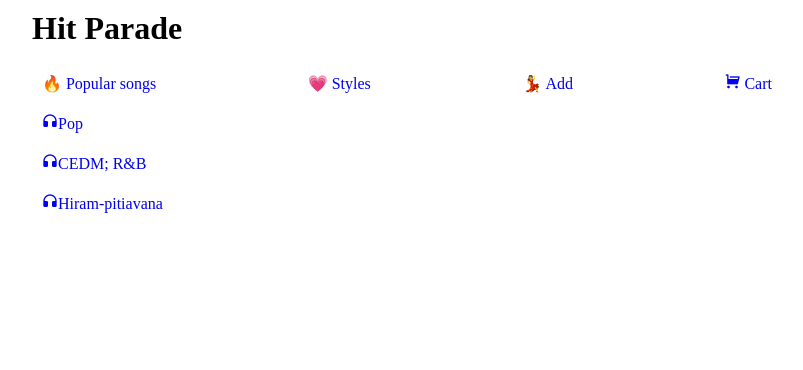
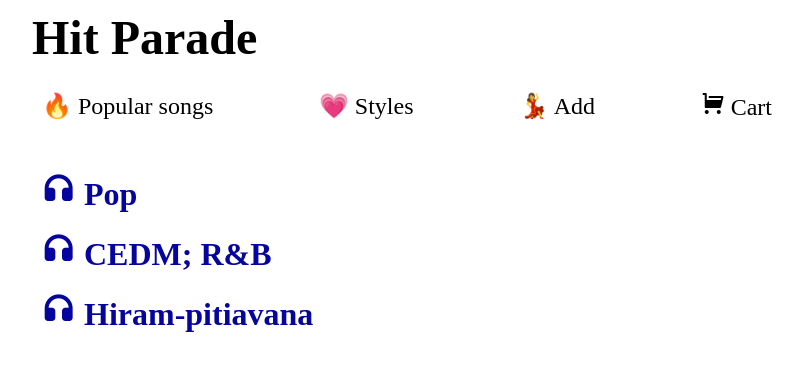
Before and after one commit to vakodrazan/hit-parade-react, a React app: page /styles in a window 1280 px wide. Shown: the top 370 px of the page, without its empty margins (233-1036 px from the left). Built offline with nearby package versions, Linux system fonts and the light colour scheme.

Commit message:
Give some style

```diff
--- a/Components/Styles.js
+++ b/Components/Styles.js
@@ -10,10 +10,10 @@ function Styles() {
     return (
         <section>
             {filterStyles.map((style, i) => (
-                <p key={style + i}>
+                <p key={style + i} className="genre">
                     <Link to={`/styles/${style}`}>
                         <i className="ri-headphone-fill"></i>
-                        {style}
+                        <span>{style}</span>
                     </Link>
                 </p>
             ))}
--- a/style.css
+++ b/style.css
@@ -11,6 +11,12 @@ p {
     padding: 10px;
 }
 
+header {
+    color: black;
+    padding-bottom: 2rem;
+    font-size: 24px;
+}
+
 h1,
 h2,
 h3,
@@ -21,6 +27,11 @@ h4 {
 
 a {
     text-decoration: none;
+    color: currentColor;
+}
+
+a:hover {
+    font-weight: 700;
 }
 
 button {
@@ -92,7 +103,7 @@ i {
 }
 
 .add-form {
-    background-color: rgb(253, 234, 253);
+    background-color: rgb(13, 83, 214);
     padding: 1rem;
     border-radius: 5px;
     -webkit-box-shadow: 3px 3px 4px 5px rgba(0,0,0,0.57);
@@ -107,7 +118,7 @@ fieldset {
 
 .add-field {
     width: 100%;
-    background-color: #BAE8E8;
+    background-color: #fff;
     border-radius: 5px;
     border: none;
     height: 3rem;
@@ -123,15 +134,25 @@ textarea {
 
 textarea {
     width: 100%;
-    background-color: #BAE8E8;
+    background-color: #fff;
     border-radius: 5px;
     border: none;
 }
 
 .addBtn {
-    background-color: rgb(178, 190, 7);
+    background-color: #ff01ff;
     color: white;
     border-radius: 5px;
     border: none;
     padding: 10px 20px;
 }
+
+.genre {
+    font-weight: 600;
+    color: rgb(5, 5, 158);
+    font-size: 2rem;
+}
+
+.genre span {
+    padding-left: 10px;
+}
```
Also changed, not shown: 5 other files (tests, documents, lock files or other folders).
